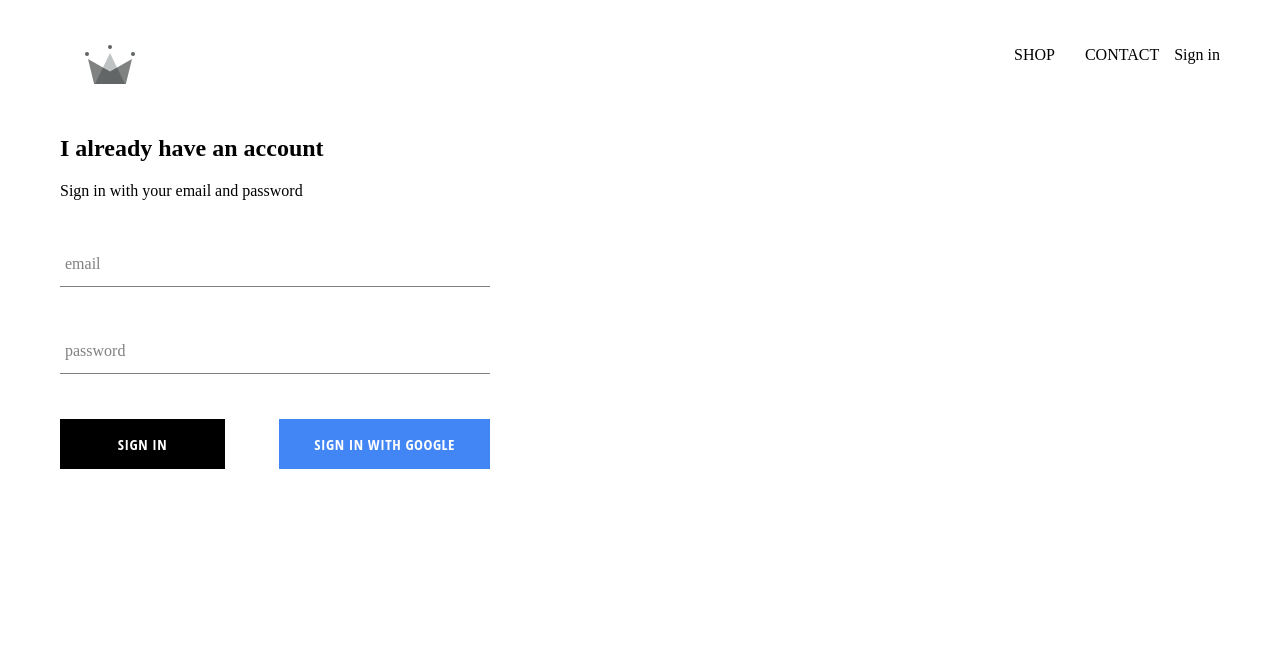
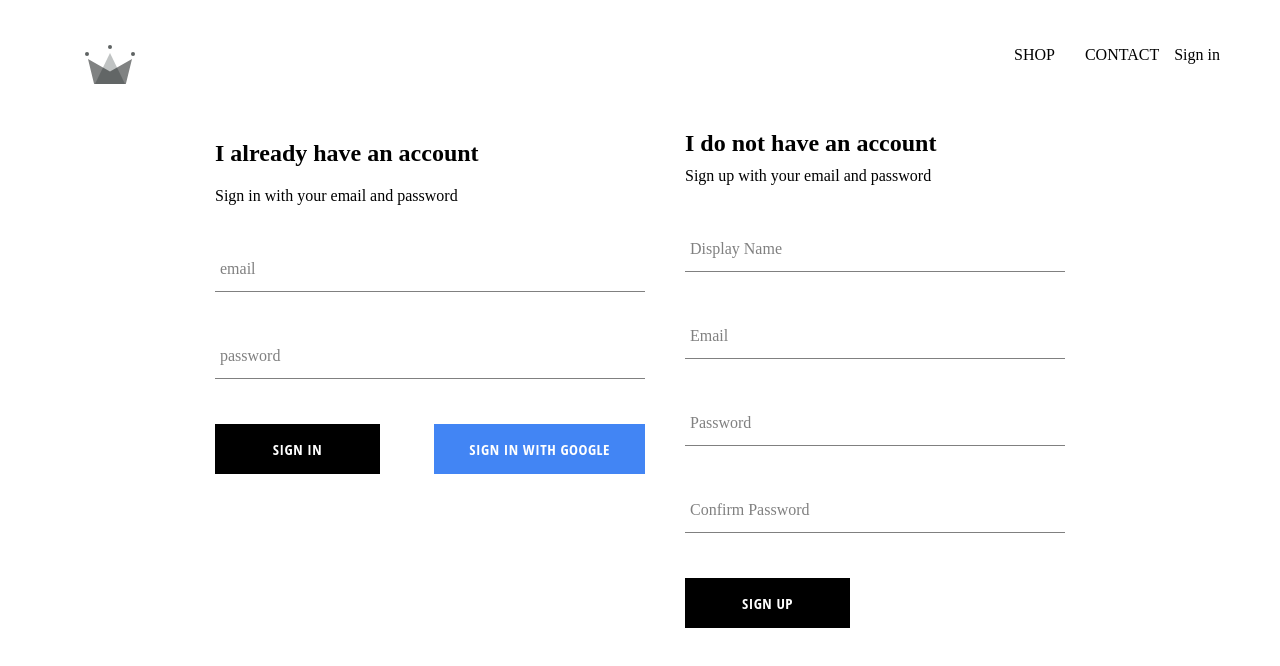
Before and after one commit to koji-matsumura/crwn-clothing, a React (Create React App) app: page /signin in a window 1280 px wide. Shown: the top 666 px of the page. Built offline with nearby package versions, Linux system fonts and the light colour scheme; no server answers; a web font is replaced by a local one.

Commit message:
implemented firebase utils, included abiliry to store authenticated users into our firestore database

```diff
--- a/src/App.js
+++ b/src/App.js
@@ -6,7 +6,7 @@
 import ShopPage from './pages/shop/shop.component';
 import Header from './components/header/header.component';
 import SignInAndSignUpPage from './pages/sign-in-and-sign-up/sign-in-and-sign-up.component';
-import { auth } from './firebase/firebase.utils';
+import { auth, createUserProfileDocument } from './firebase/firebase.utils';
 
 // In case of "<Route exact...",
 // a page will be shown if a URI user specified matches a path.
@@ -23,13 +23,38 @@
   }
 
   componentDidMount() {
+    this.unsubscribeFromAuth = auth.onAuthStateChanged(async userAuth => {
+      if (userAuth) {
+        const userRef = await createUserProfileDocument(userAuth);
+
+        userRef.onSnapshot(snapShot => {
+          //console.log(snapShot.data());
+          this.setState(
+            {
+              currentUser: {
+                id: snapShot.id,
+                ...snapShot.data(),
+              },
+            },
+            () => {
+              // TODO: comment out before publishing
+              console.log(this.state);
+            }
+          );
+        });
+      } else {
+        // set a null in case of no user logged in.
+        this.setState({ currentUser: userAuth });
+      }
+    });
+
     // Firebase keeps track of the current user logged in.
     // When a state is changed such as logging in a new user/logging out,
     // this method is called and our State will be updated.
-    auth.onAuthStateChanged(user => {
-      this.setState({ currentUser: user });
-      //console.log(user);
-    });
+    // auth.onAuthStateChanged(user => {
+    //   this.setState({ currentUser: user });
+    //   //console.log(user);
+    // });
   }
 
   unsubscribeFromAuth = null;
--- /dev/null
+++ b/src/components/sign-up/sign-up.component.jsx
@@ -0,0 +1,101 @@
+import React from 'react';
+import './sign-up.styles.scss';
+import FormInput from '../form-input/form-input.component';
+import CustomButton from '../custom-button/custom-button.component';
+
+import { auth, createUserProfileDocument } from '../../firebase/firebase.utils';
+
+class SignUp extends React.Component {
+  constructor() {
+    super();
+
+    this.state = {
+      displayName: '',
+      email: '',
+      password: '',
+      confirmPassword: '',
+    };
+  }
+
+  handleSubmit = async event => {
+    event.preventDefault();
+
+    const { displayName, email, password, confirmPassword } = this.state;
+
+    if (password !== confirmPassword) {
+      alert("Passwords don't match");
+      return;
+    }
+
+    try {
+      const { user } = await auth.createUserWithEmailAndPassword(
+        email,
+        password
+      );
+      createUserProfileDocument(user, { displayName });
+
+      // Clear the form
+      this.setState = {
+        displayName: '',
+        email: '',
+        password: '',
+        confirmPassword: '',
+      };
+    } catch (error) {
+      console.error(error);
+    }
+  };
+
+  handleChange = event => {
+    const { name, value } = event.target;
+
+    this.setState({ [name]: value });
+  };
+
+  render() {
+    const { displayName, email, password, confirmPassword } = this.state;
+    return (
+      <div className="sign-up">
+        <h2 className="title">I do not have an account</h2>
+        <span>Sign up with your email and password</span>
+        <form className="sign-up-form" onSubmit={this.handleSubmit}>
+          <FormInput
+            type="text"
+            name="displayName"
+            value={displayName}
+            onChange={this.handleChange}
+            label="Display Name"
+            required
+          />
+          <FormInput
+            type="email"
+            name="email"
+            value={email}
+            onChange={this.handleChange}
+            label="Email"
+            required
+          />
+          <FormInput
+            type="password"
+            name="password"
+            value={password}
+            onChange={this.handleChange}
+            label="Password"
+            required
+          />
+          <FormInput
+            type="password"
+            name="confirmPassword"
+            value={confirmPassword}
+            onChange={this.handleChange}
+            label="Confirm Password"
+            required
+          />
+          <CustomButton type="submit">Sign up</CustomButton>
+        </form>
+      </div>
+    );
+  }
+}
+
+export default SignUp;
--- /dev/null
+++ b/src/components/sign-up/sign-up.styles.scss
@@ -0,0 +1,9 @@
+.sign-up {
+  display: flex;
+  flex-direction: column;
+  width: 380px;
+
+  .title {
+    margin: 10px 0;
+  }
+}
--- a/src/firebase/firebase.utils.js
+++ b/src/firebase/firebase.utils.js
@@ -12,6 +12,32 @@
   appId: '1:706509272804:web:80eb86c0c911146cf51ef1',
 };
 
+export const createUserProfileDocument = async (userAuth, additionalData) => {
+  if (!userAuth) return;
+  //const userRef = firestore.doc('users/aiueo'); // exists: false
+
+  const userRef = firestore.doc(`users/${userAuth.uid}`);
+  const snapShot = await userRef.get();
+  //console.log(snapShot);
+  if (!snapShot.exists) {
+    const { displayName, email } = userAuth;
+    const createdAt = new Date();
+
+    try {
+      await userRef.set({
+        displayName,
+        email,
+        createdAt,
+        ...additionalData,
+      });
+    } catch (error) {
+      console.log('error creating user', error.message);
+    }
+  }
+
+  return userRef;
+};
+
 firebase.initializeApp(config);
 
 export const auth = firebase.auth();
@@ -22,3 +48,20 @@
 export const signInWithGoogle = () => auth.signInWithPopup(provider);
 
 export default firebase;
+
+//
+// NOTE: basic usage for Firestore
+//
+// import firebase from 'firebase/app';
+// import 'firebase/firestore';
+
+// const firestore = firebase.firestore();
+// firestore
+//   .collection('users')
+//   .doc('kVX9af2HiNIOK5JvMAwE')
+//   .collection('cartItems')
+//   .doc('6ZKmHgJli80p4mA2EJup');
+// // Same as the above
+// firestore.doc('/users/kVX9af2HiNIOK5JvMAwE/cartItems/6ZKmHgJli80p4mA2EJup');
+// // Get all documents from a collection
+// firestore.collection('/users/kVX9af2HiNIOK5JvMAwE/cartItems');
--- a/src/pages/sign-in-and-sign-up/sign-in-and-sign-up.component.jsx
+++ b/src/pages/sign-in-and-sign-up/sign-in-and-sign-up.component.jsx
@@ -2,10 +2,12 @@
 import './sign-in-and-sign-up.styles.scss';
 
 import SignIn from '../../components/sign-in/sign-in.component';
+import SignUp from '../../components/sign-up/sign-up.component';
 
 const SignInAndSignUpPage = () => (
   <div className="sign-in-and-sign-up">
     <SignIn />
+    <SignUp />
   </div>
 );
 
--- a/src/pages/sign-in-and-sign-up/sign-in-and-sign-up.styles.scss
+++ b/src/pages/sign-in-and-sign-up/sign-in-and-sign-up.styles.scss
@@ -0,0 +1,6 @@
+.sign-in-and-sign-up {
+  width: 850px;
+  display: flex;
+  justify-content: space-between;
+  margin: 30px auto;
+}
```
